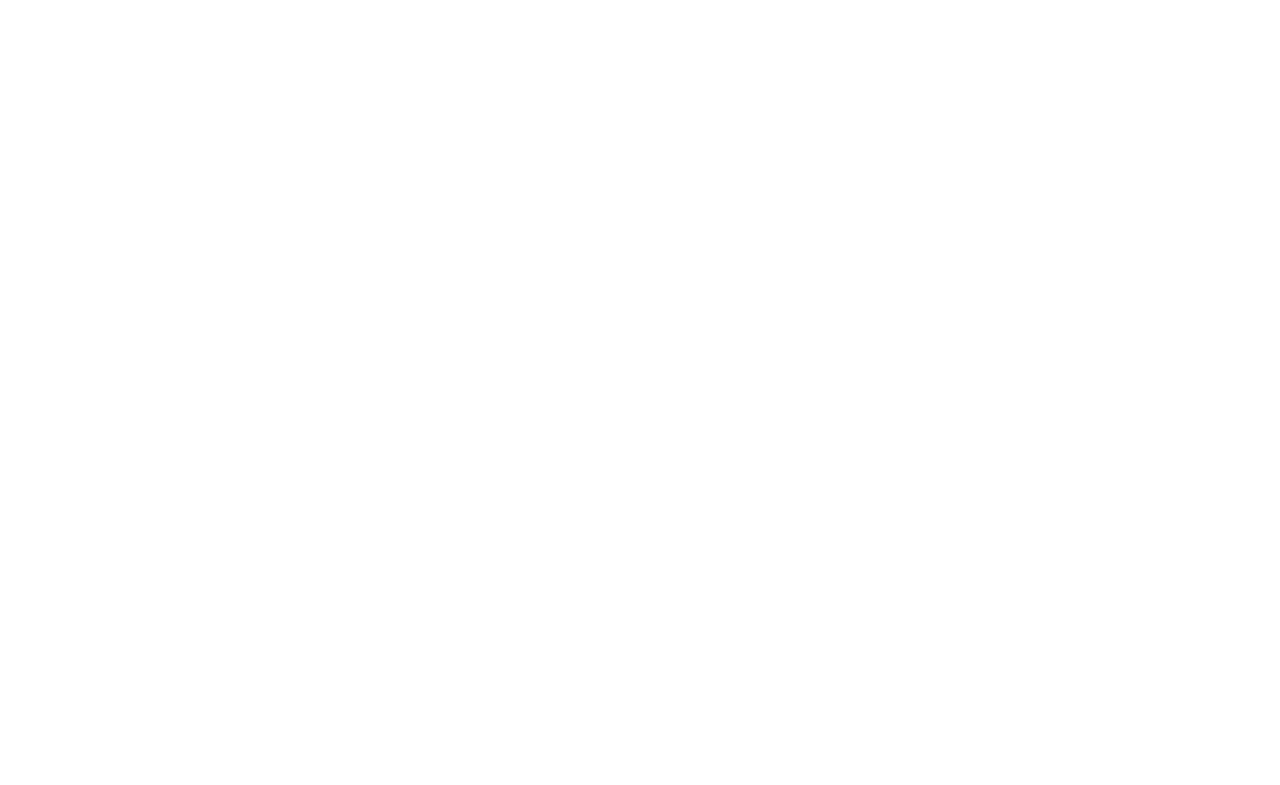
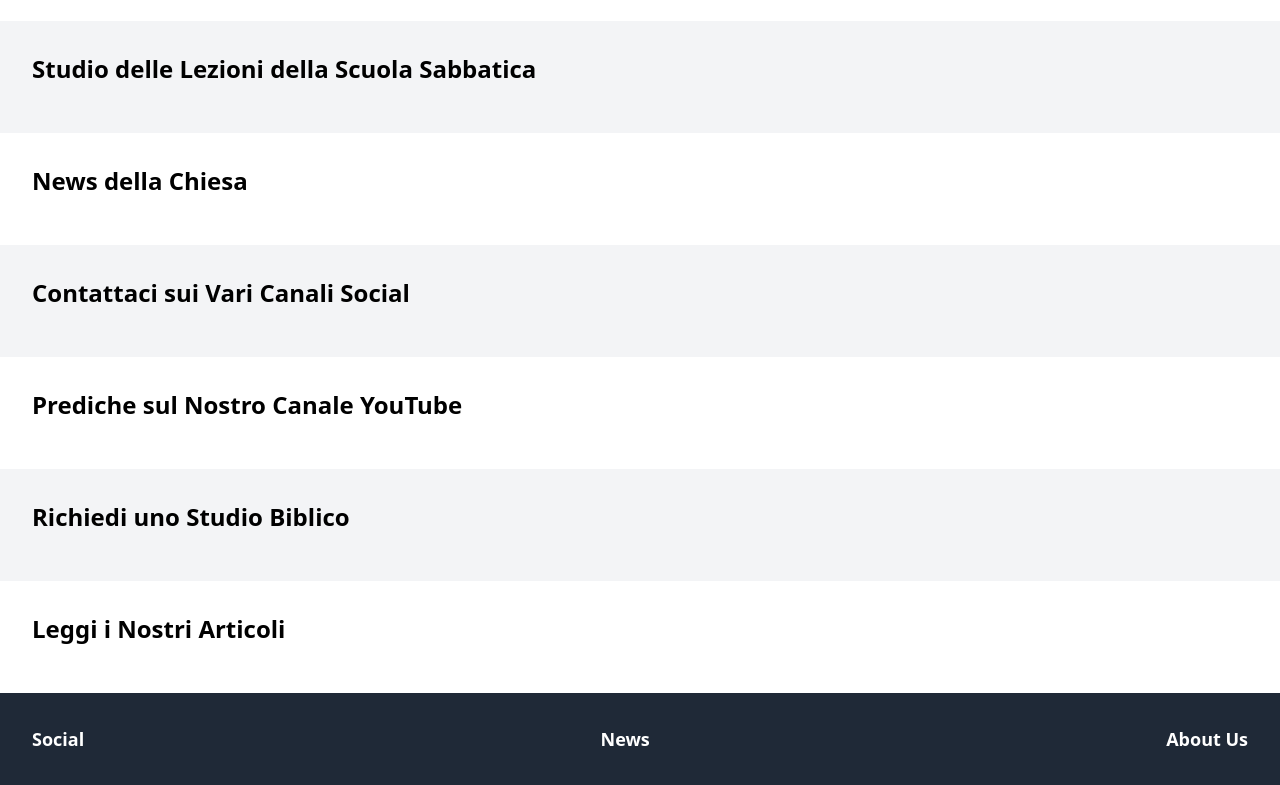
Before and after one commit to johnmukenge/sdarmitalia, a React (Vite) app: page / in a window 1280 px wide. Shown: the part 835-1620 px from the top of the page. Before the commit the page ends 800 px from the top, so only its background shows below. Built offline with nearby package versions, Linux system fonts and the light colour scheme.

Commit message:
impostazione struttura base dell'applicazione

```diff
--- a/src/App.jsx
+++ b/src/App.jsx
@@ -1,13 +1,28 @@
+import Articles from "./components/articles/Articles"
+import Background from "./components/background/Background"
+import BibleStudy from "./components/biblestudy/BibleStudy"
+import Contact from "./components/contact/Contact"
+import Footer from "./components/footer/Footer"
 import Header from "./components/header/Header"
 import Navbar from "./components/navbar/Navbar"
+import News from "./components/news/News"
+import SabbathSchool from "./components/sabbathschool/SabbathSchool"
+import Sermons from "./components/sermons/Sermons"
 
 function App() {
 
   return (
     <>
-      <div>
+      <div className="my-0 py-0">
         <Navbar />
         <Header />
+        <SabbathSchool />
+        <News />
+        <Contact />
+        <Sermons />
+        <BibleStudy />
+        <Articles />
+        <Footer />
       </div>
     </>
   )
--- /dev/null
+++ b/src/components/articles/Articles.jsx
@@ -0,0 +1,12 @@
+import React from 'react';
+
+const Articles = () => {
+  return (
+    <section className="p-8 bg-white">
+      <h2 className="text-2xl font-bold mb-4">Leggi i Nostri Articoli</h2>
+      {/* Contenuto della sezione */}
+    </section>
+  );
+}
+
+export default Articles;
--- /dev/null
+++ b/src/components/background/Background.jsx
@@ -0,0 +1,10 @@
+import React from 'react';
+import backgroundImage from '../../assets/setting-up.png';
+
+export default function Background() {
+  return (
+    <div className="bg-cover bg-center h-screen" style={{ backgroundImage: `url(${backgroundImage})` }}>
+      {/* Contenuto aggiuntivo può essere aggiunto qui */}
+    </div>
+  );
+}
--- /dev/null
+++ b/src/components/biblestudy/BibleStudy.jsx
@@ -0,0 +1,12 @@
+import React from 'react';
+
+const BibleStudy = () => {
+  return (
+    <section className="p-8 bg-gray-100">
+      <h2 className="text-2xl font-bold mb-4">Richiedi uno Studio Biblico</h2>
+      {/* Contenuto della sezione */}
+    </section>
+  );
+}
+
+export default BibleStudy;
--- /dev/null
+++ b/src/components/contact/Contact.jsx
@@ -0,0 +1,12 @@
+import React from 'react';
+
+const Contact = () => {
+  return (
+    <section className="p-8 bg-gray-100">
+      <h2 className="text-2xl font-bold mb-4">Contattaci sui Vari Canali Social</h2>
+      {/* Contenuto della sezione */}
+    </section>
+  );
+}
+
+export default Contact;
--- /dev/null
+++ b/src/components/footer/Footer.jsx
@@ -0,0 +1,24 @@
+import React from 'react';
+
+const Footer = () => {
+  return (
+    <footer className="p-8 bg-gray-800 text-white">
+      <div className="flex justify-between">
+        <div>
+          <h3 className="text-lg font-bold">Social</h3>
+          {/* Link ai social */}
+        </div>
+        <div>
+          <h3 className="text-lg font-bold">News</h3>
+          {/* Link alle news */}
+        </div>
+        <div>
+          <h3 className="text-lg font-bold">About Us</h3>
+          {/* Link alla pagina About Us */}
+        </div>
+      </div>
+    </footer>
+  );
+}
+
+export default Footer;
--- a/src/components/header/Header.jsx
+++ b/src/components/header/Header.jsx
@@ -1,9 +1,9 @@
-import React from 'react'
+import React from 'react';
 
 function Header() {
   return (
     <div>
-      <header className="header bg-cover bg-center h-64">
+      <header className="header bg-cover bg-center h-screen">
         <div className="flex items-center justify-center h-full">
           <h1 className="text-white text-4xl">Avventisti del Settimo Giorno Movimento di Riforma</h1>
         </div>
--- a/src/components/navbar/Navbar.jsx
+++ b/src/components/navbar/Navbar.jsx
@@ -1,9 +1,10 @@
 import React from 'react'
+import logo from '../../assets/logo-adsgmdr.jpg';
 
 export default function Navbar() {
   return (
     <div>
-      <nav className="navbar bg-blue-500 p-4">
+      <nav className="navbar bg-gray-800 p-4 flex justify-between items-center">
         <ul className="flex justify-end space-x-4">
             <li><a href="/" className="text-white hover:text-blue-200">Home</a></li>
             <li><a className="text-white hover:text-blue-200" href="/eventi">Eventi</a></li>
--- /dev/null
+++ b/src/components/news/News.jsx
@@ -0,0 +1,12 @@
+import React from 'react';
+
+const News = () => {
+  return (
+    <section className="p-8 bg-white">
+      <h2 className="text-2xl font-bold mb-4">News della Chiesa</h2>
+      {/* Contenuto della sezione */}
+    </section>
+  );
+}
+
+export default News;
--- /dev/null
+++ b/src/components/sabbathschool/SabbathSchool.jsx
@@ -0,0 +1,12 @@
+import React from 'react';
+
+const SabbathSchool = () => {
+  return (
+    <section className="p-8 bg-gray-100">
+      <h2 className="text-2xl font-bold mb-4">Studio delle Lezioni della Scuola Sabbatica</h2>
+      {/* Contenuto della sezione */}
+    </section>
+  );
+}
+
+export default SabbathSchool;
--- /dev/null
+++ b/src/components/sermons/Sermons.jsx
@@ -0,0 +1,12 @@
+import React from 'react';
+
+const Sermons = () => {
+  return (
+    <section className="p-8 bg-white">
+      <h2 className="text-2xl font-bold mb-4">Prediche sul Nostro Canale YouTube</h2>
+      {/* Contenuto della sezione */}
+    </section>
+  );
+}
+
+export default Sermons;
--- a/tailwind.config.js
+++ b/tailwind.config.js
@@ -4,7 +4,13 @@
     './src/**/*.{js,jsx,ts,tsx}',
   ],
   theme: {
-    extend: {},
+    extend: {
+      colors: {
+        brown: {
+          500: '#8B4513',
+        },
+    },
   },
-  plugins: [],
+    plugins: [],
+  }
 }
```
